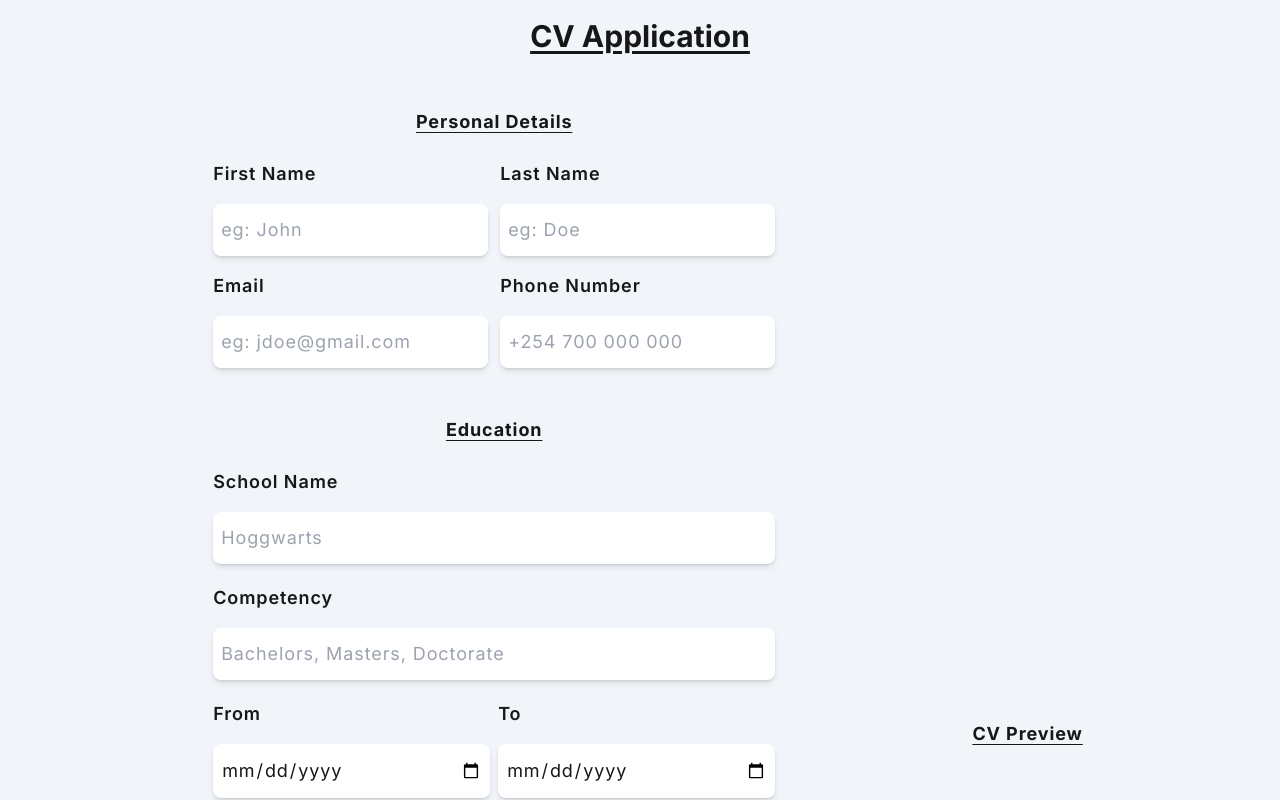
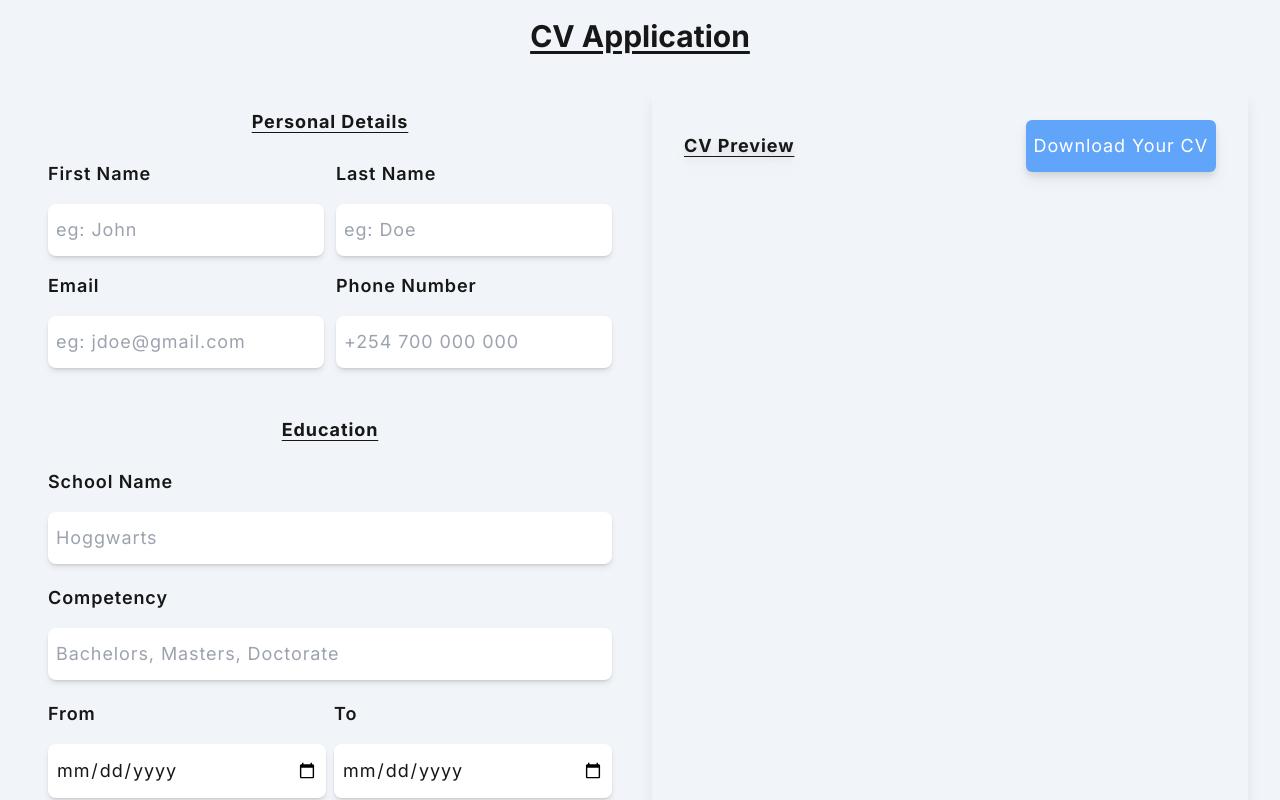
Before and after one commit to OketchOdanga/odin-cv-application, a React (Vite) app: page / in a window 1280 px wide. Shown: the top 800 px of the page. Built offline with nearby package versions, Linux system fonts and the light colour scheme.

Commit message:
feat: Display user data in the preview component

```diff
--- a/src/Components/Main.jsx
+++ b/src/Components/Main.jsx
@@ -7,7 +7,8 @@ import { Form } from './Form'
 
 export const Main = () => {
   const [ userData, setUserData ] = useState({
-    name : '',
+    first_name : '',
+    last_name : '',
     email : '',
     phone : '',
     education : [],
@@ -15,7 +16,7 @@ export const Main = () => {
   })
 
   return (
-    <div className='flex flex-col laptop:flex-row gap-4 items-center justify-evenly m-auto p-4 text-left'>
+    <div className='main'>
       <Form user={userData} updateUser={setUserData}/>
       <Preview user={userData} updateUser={setUserData}/>
     </div>
--- a/src/Components/Preview.jsx
+++ b/src/Components/Preview.jsx
@@ -1,9 +1,58 @@
 
 
-export const Preview = () => {
+export const Preview = ({ user }) => {
+  const {
+    first_name,
+    last_name,
+    email,
+    phone,
+    education,
+    workExperience,
+  } = user
+
   return (
-    <div>
-      <h1>CV Preview </h1>
+    <div className="preview">
+      <section className="preview-header">
+        <h1>CV Preview </h1>
+        <button className="download-button">Download Your CV</button>
+      </section>
+
+      <section className="user_details">
+        <article>
+          <h5>{first_name}</h5> <h5>{last_name}</h5>
+        </article>
+        <p>{email} {phone}</p>
+      </section>
+
+      <section className="education">
+        {
+          education.map((edu) => {
+            const { school_name, competency, date_from, date_to } = edu
+            return (
+              <article key={education.indexOf(edu)}>
+                <h5>{school_name}</h5>
+                <p>{competency}</p>
+                <p>{date_from} to {date_to} </p>
+              </article>
+            )
+          })
+        }
+      </section>
+
+      <section className="work_experience">
+        {
+          workExperience.map((work) => {
+            const { company_name, position, date_from, date_to } = work
+            return (
+              <article key={workExperience.indexOf(work)}>
+                <h5>{company_name}</h5>
+                <p>{position}</p>
+                <p>{date_from} to {date_to} </p>
+              </article>
+            )
+          })
+        }
+      </section>
     </div>
   )
 }
```
